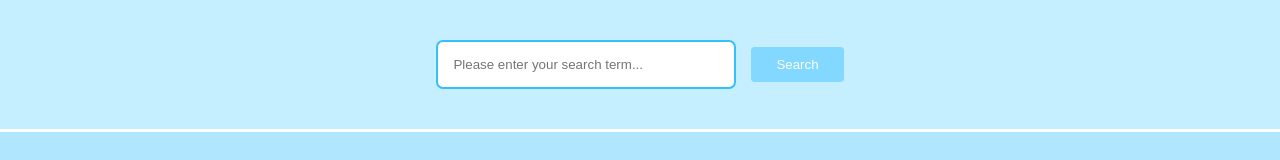
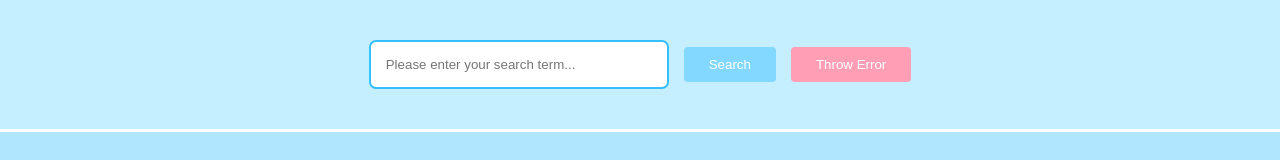
Before and after one commit to AnastasiiaDedela/RSS-React-course, a React (Vite) app: page / in a window 1280 px wide. Shown: the top 160 px of the page. Built offline with nearby package versions, Linux system fonts and the light colour scheme; no server answers.

Commit message:
feat: complete ErrorBoundary

```diff
--- a/src/App.tsx
+++ b/src/App.tsx
@@ -3,7 +3,7 @@ import MainLayout from './components/MainLayout';
 export default class App extends Component {
   render() {
     return (
-      <div style={{ width: '100%' }}>
+      <div>
         <MainLayout />
       </div>
     );
--- /dev/null
+++ b/src/components/ErrorBoundary.tsx
@@ -0,0 +1,35 @@
+import React, { Component, ErrorInfo } from 'react';
+
+interface ErrorBoundaryProps {
+  children: React.ReactNode;
+}
+
+interface ErrorBoundaryState {
+  hasError: boolean;
+}
+
+class ErrorBoundary extends Component<ErrorBoundaryProps, ErrorBoundaryState> {
+  constructor(props: ErrorBoundaryProps) {
+    super(props);
+    this.state = { hasError: false };
+  }
+
+  static getDerivedStateFromError(error: Error) {
+    console.log(error);
+    return { hasError: true };
+  }
+
+  componentDidCatch(error: Error, errorInfo: ErrorInfo) {
+    console.error('Error caught by ErrorBoundary:', error, errorInfo);
+  }
+
+  render() {
+    if (this.state.hasError) {
+      return <h1>Something went wrong...</h1>;
+    }
+
+    return this.props.children;
+  }
+}
+
+export default ErrorBoundary;
--- a/src/components/MainLayout/index.tsx
+++ b/src/components/MainLayout/index.tsx
@@ -1,6 +1,4 @@
 import { Component } from 'react';
-// import Search from '../Search/Search';
-// import SearchResults from '../SearchResults/SearchResults';
 import styles from './MainLayout.module.css';
 import { Cards } from '../../types/interfaces';
 import { ApiPerson } from '../../types/types';
--- a/src/components/Search/Search.module.css
+++ b/src/components/Search/Search.module.css
@@ -22,4 +22,19 @@
 
   .searchSubmitBtn:hover {
     background-color: #34bfff;
+    transition: 0.3s;
   }
+
+  .errorBtn {
+    padding: 10px 25px;
+    background-color: hsl(346, 100%, 81%);
+    color: white;
+    border: none;
+    border-radius: 4px;
+    cursor: pointer;
+  }
+
+  .errorBtn:hover {
+    background-color: #ff7b9a;
+    transition: 0.3s;
+  }
--- a/src/components/Search/index.tsx
+++ b/src/components/Search/index.tsx
@@ -28,6 +28,10 @@ class Search extends Component<SearchProps, SearchValue> {
     this.props.doSearch(validSearchValue);
   };
 
+  throwError = () => {
+    throw new Error('This is a test error');
+  };
+
   render() {
     return (
       <div className={styles.searchWrapper}>
@@ -41,6 +45,9 @@ class Search extends Component<SearchProps, SearchValue> {
         <button onClick={this.handleSearch} className={styles.searchSubmitBtn}>
           Search
         </button>
+        <button onClick={this.throwError} className={styles.errorBtn}>
+          Throw Error
+        </button>
       </div>
     );
   }
--- a/src/main.tsx
+++ b/src/main.tsx
@@ -2,9 +2,12 @@ import React from 'react';
 import ReactDOM from 'react-dom/client';
 import './index.css';
 import App from './App';
+import ErrorBoundary from '../src/components/ErrorBoundary';
 
 ReactDOM.createRoot(document.getElementById('root')!).render(
   <React.StrictMode>
-    <App />
+    <ErrorBoundary>
+      <App />
+    </ErrorBoundary>
   </React.StrictMode>,
 );
```
